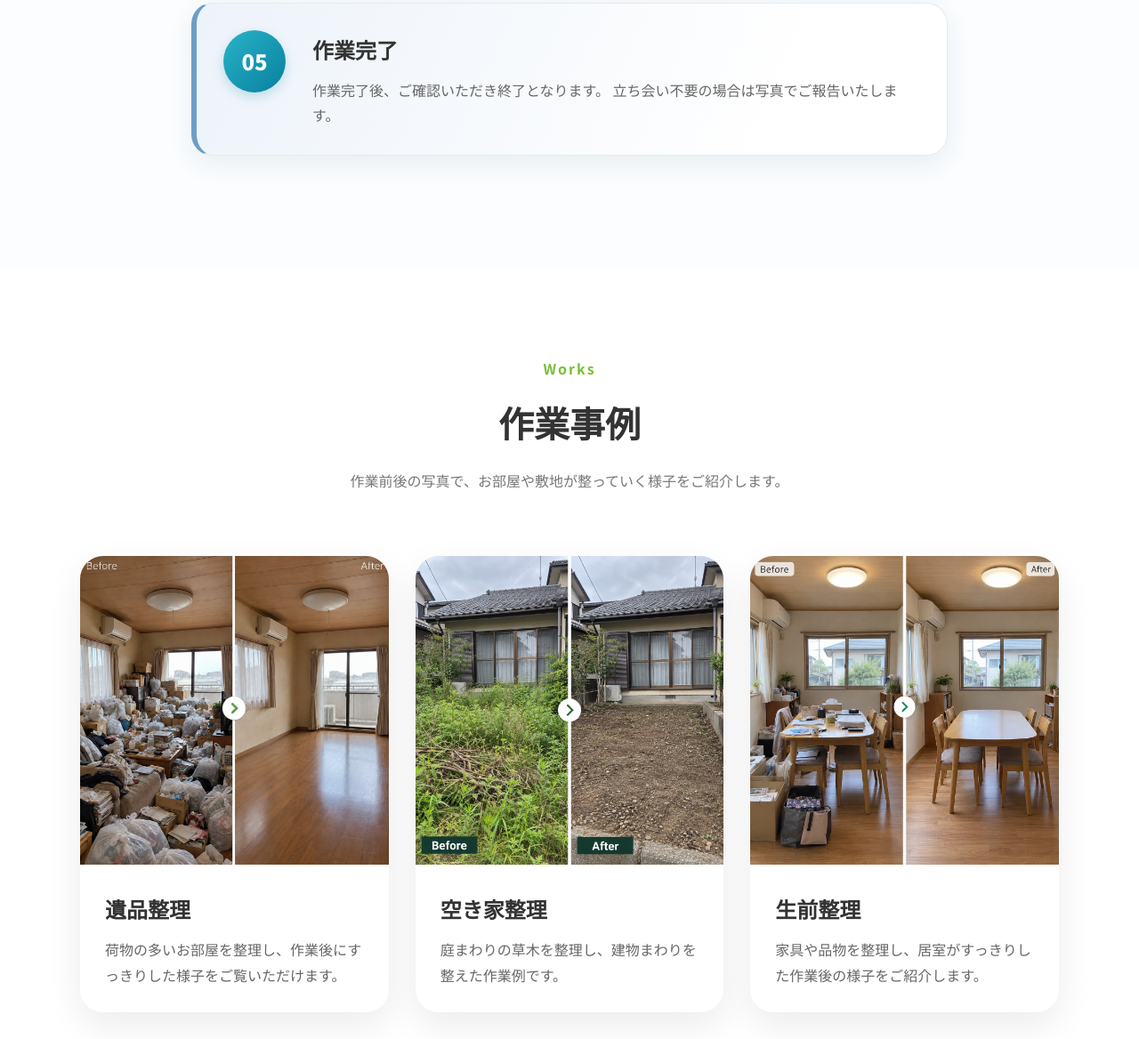
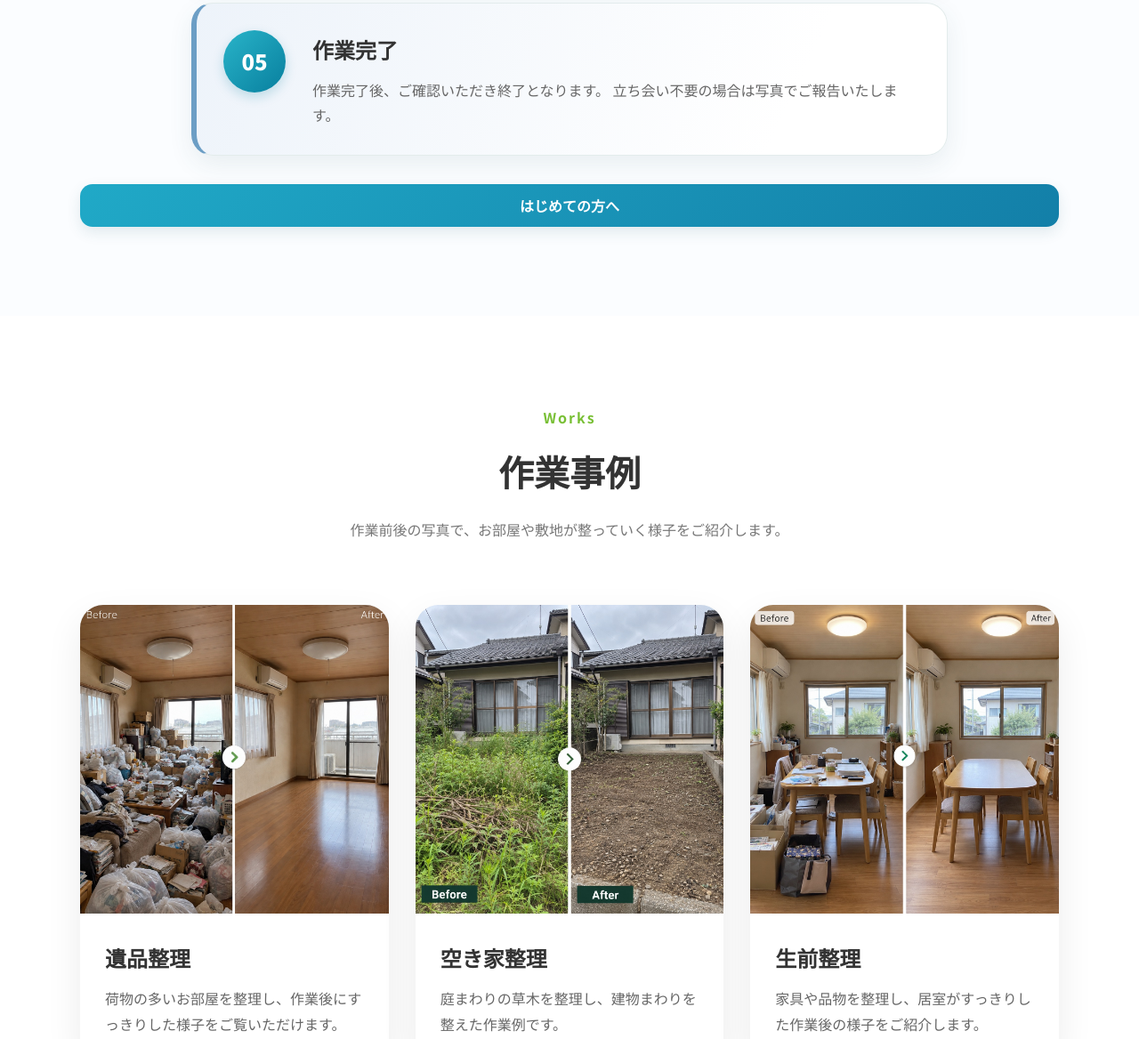
Before and after one commit to ADJUTO-SERVICE/ADJUTO-SERVICE.github.io, a plain HTML site: page index.html in a window 1280 px wide. Shown: the part 6340-7508 px from the top of the page at 89% size. Drawn offline with Linux system fonts and the light colour scheme.

Commit message:
トップページに初回ガイドへのリンクを追加

```diff
--- a/index.html
+++ b/index.html
@@ -813,6 +813,10 @@
 
         </div>
 
+        <div class="info-actions">
+            <a class="btn estimate-cta" href="first-guide.html">はじめての方へ</a>
+        </div>
+
     </div>
 
 </section>
@@ -1177,6 +1181,7 @@
 
     <li><a href="#faq">Q&A</a></li>
 
+    <li><a href="first-guide.html">はじめての方へ</a></li>
     <li><a href="contact.html">お問い合わせ</a></li>
 
   <li><a href="privacy.html">プライバシーポリシー</a></li>
```
